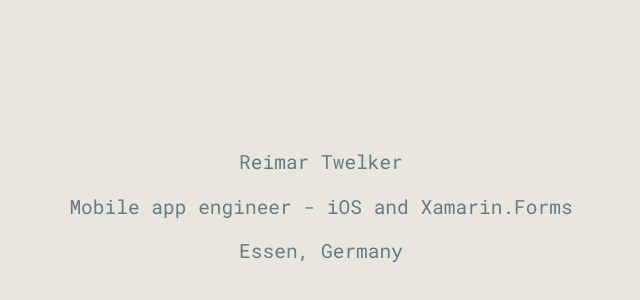
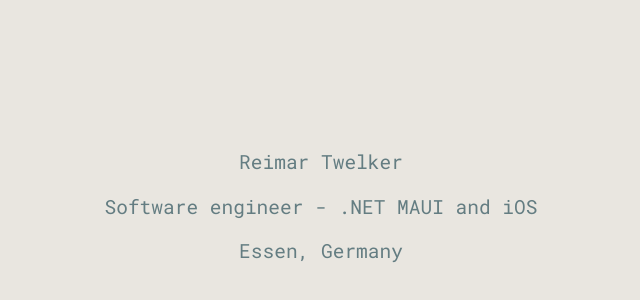
Before and after one commit to raginmari/raginmari.github.io, a plain HTML site: page index.html in a window 1280 px wide. Shown: the part 202-502 px from the top of the page, without its empty margins (319-959 px from the left). Drawn offline with Linux system fonts and the light colour scheme.

Commit message:
Update index.html

```diff
--- a/index.html
+++ b/index.html
@@ -16,7 +16,7 @@
     <main>
         <div class="content">
             <p>Reimar Twelker</p>
-            <p>Mobile app engineer - iOS and Xamarin.Forms</p>
+            <p>Software engineer - .NET MAUI and iOS</p>
             <p>Essen, Germany</p>
         </div>
     </main>
```
